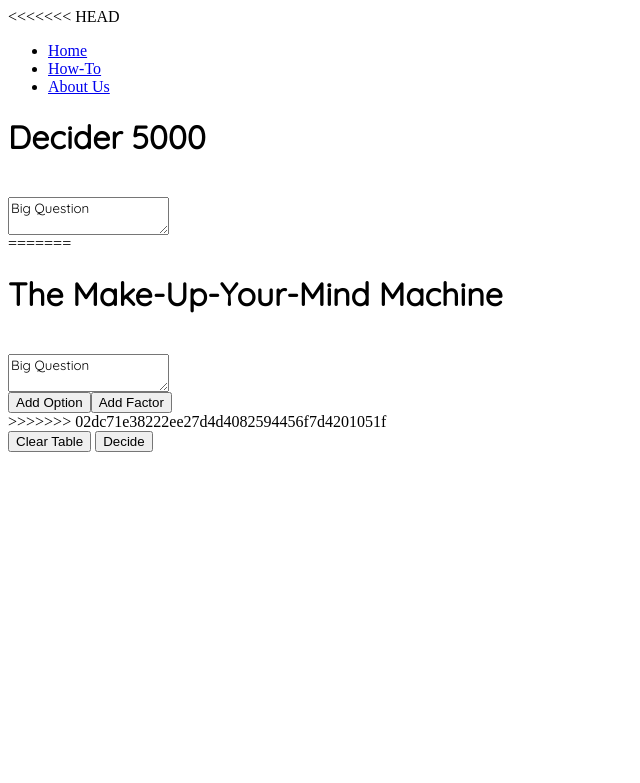
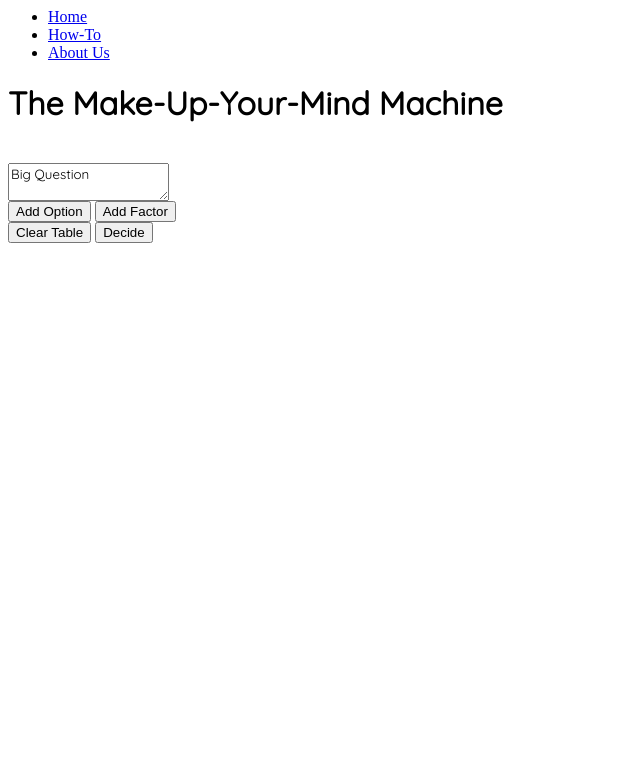
Before and after one commit to smurfyswag/courage, a Python web app: template decider/templates/chart.html in a window 1280 px wide. Shown: the top 783 px of the page, without its empty margins (0-640 px from the left). Run offline with Jinja, Linux system fonts and the light colour scheme; the template is opened without the code that fills it, so the values that code supplies are empty; some libraries are stand-ins or nearby versions.

Commit message:
modified

```diff
--- a/decider/templates/chart.html
+++ b/decider/templates/chart.html
@@ -3,7 +3,6 @@
 <title>Decision Maker</title>
 <link rel="stylesheet" type="text/css" href="decider_style.css">
 <link rel="stylesheet" type="text/css" href="//fonts.googleapis.com/css?family=Quicksand" />
-<<<<<<< HEAD
 <link rel="icon"
     type="image/png"
     href="icon-ux-blue.png">
@@ -14,14 +13,6 @@
 </ul>
 </head>
 <body>
-<h1>Decider 5000</h1>
-<br>
-<form>
-<textarea name="question" class="top">Big Question</textarea>
-<br>
-<table id = "myTable" class="chart">
-=======
-<body>
 <h1>The Make-Up-Your-Mind Machine</h1>
 <br>
 <form>
@@ -30,7 +21,6 @@
 <input type="Button" id="newRow" class="button" value="Add Factor">
 <br>
 <table id="myTable" class="chart">
->>>>>>> 02dc71e38222ee27d4d4082594456f7d4201051f
 {{chart}}
 </table>
 <input type="Reset" class="button" value="Clear Table">
```
